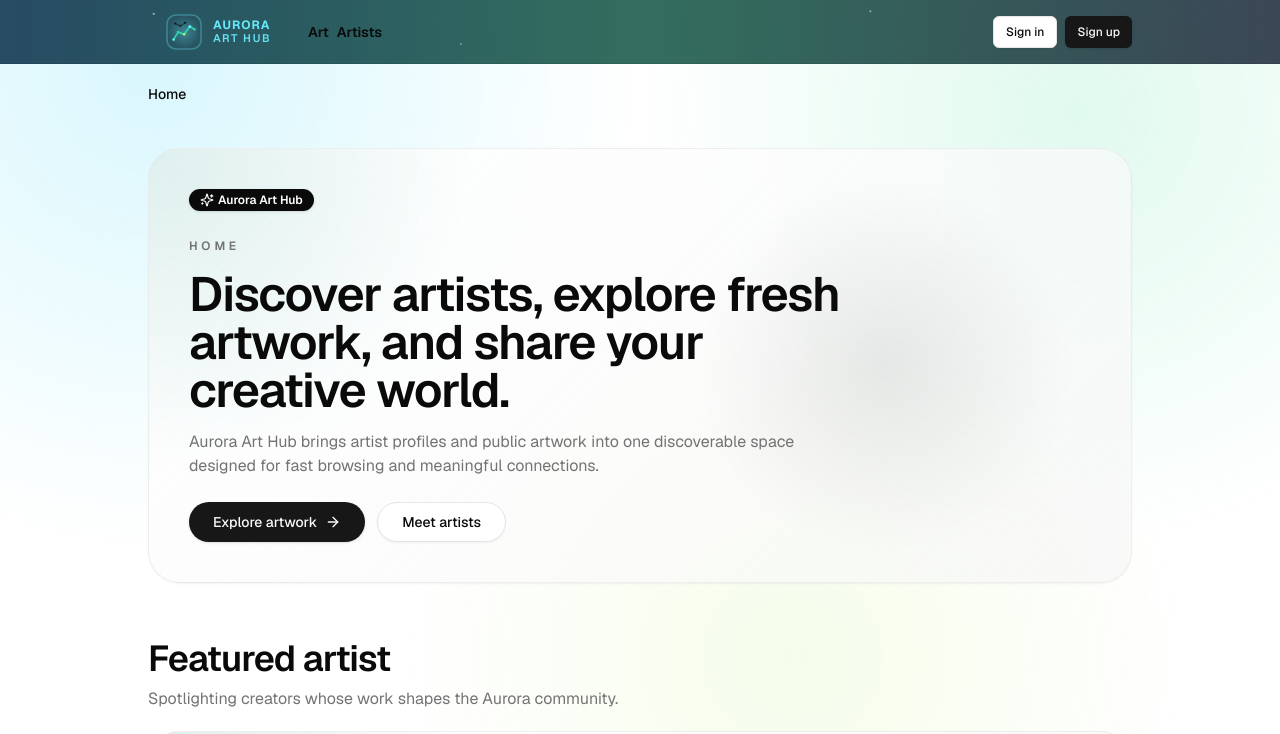
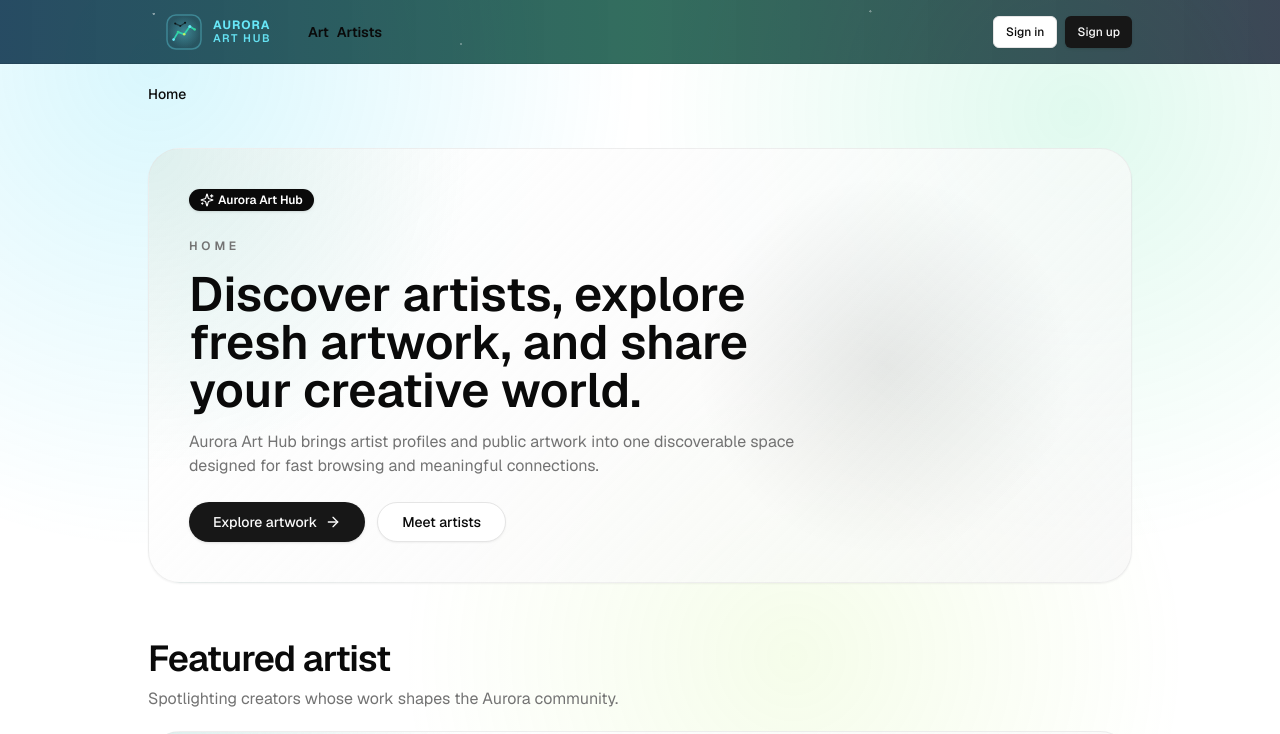
Before and after one commit to marcelmunevar/aurora-art-hub, a Next.js app: page / in a window 1280 px wide. Shown: the top 734 px of the page. Built offline with nearby package versions, Linux system fonts and the light colour scheme; no server answers; the database is empty.

Commit message:
fix(hero-bubble): remove redundant tracking class from title styling

```diff
--- a/components/hero-bubble.tsx
+++ b/components/hero-bubble.tsx
@@ -53,7 +53,7 @@ export function HeroBubble({
             </p>
             <div
               className={cn(
-                "max-w-2xl text-4xl font-semibold tracking-tight sm:text-5xl",
+                "max-w-2xl text-4xl font-semibold sm:text-5xl",
                 titleClassName,
               )}
             >
```
